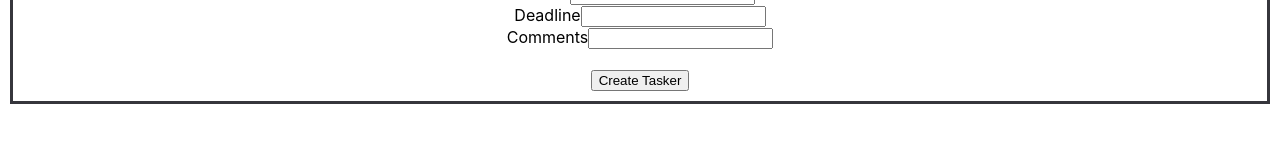
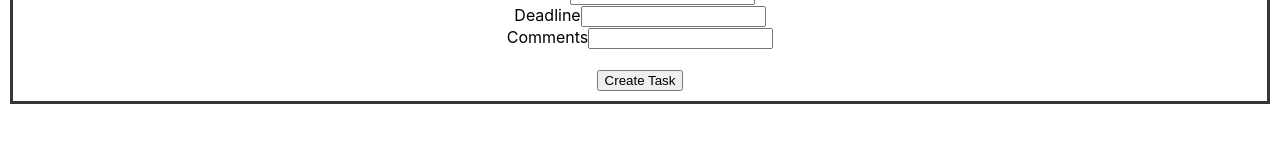
Before and after one commit to Y8M13/ym-proj2-react, a React (Create React App) app: page /taskform in a window 1280 px wide. Shown: the part 224-366 px from the top of the page. Built offline with nearby package versions, Linux system fonts and the light colour scheme.

Commit message:
Added image to Home page

```diff
--- a/src/App.js
+++ b/src/App.js
@@ -7,6 +7,7 @@ import TaskLog from './components/TaskLog.js';
 import TaskDetails from './components/TaskDetails.js';
 import TaskForm from './components/TaskForm.js';
 import { BrowserRouter as Router, Switch, Route } from 'react-router-dom';
+
 
 
 function App() {
--- a/src/components/Home.js
+++ b/src/components/Home.js
@@ -1,9 +1,15 @@
-import React from 'react'
+import React from 'react';
+
+
 
 const Home = () => {
   return (
     <div>
       <h1>Welcome To My Task Manager</h1>
+      <img src="/Tasker.png" width={300} height={300} />
+
+
+
     </div>
   )
 }
--- a/src/components/TaskCard.js
+++ b/src/components/TaskCard.js
@@ -1,7 +1,7 @@
 // // import React from 'react';
 // import { Link } from 'react-router-dom';
 
-const TaskCard = (props) => {
+const TaskCard = () => {
   return (
     <div>
         <h3>Task Name</h3>
@@ -9,4 +9,4 @@ const TaskCard = (props) => {
   )
 }
 
-export default TaskCard;
+// export default TaskCard;
--- a/src/components/TaskForm.js
+++ b/src/components/TaskForm.js
@@ -27,7 +27,7 @@ const TaskForm = () => {
           <input type="text" />
         </div>
         <br/>
-          <input onClick= { handleSubmit } type="submit" value="Create Tasker" />
+          <input onClick= { handleSubmit } type="submit" value="Create Task" />
           {/* <button onClick={ handleSubmit }>
             Submit
           </button> */}
--- a/src/components/TaskLog.js
+++ b/src/components/TaskLog.js
@@ -1,6 +1,6 @@
 // import React from 'react';
 import React, { useEffect, useState } from 'react';
-import TaskCard from "./components/TaskCard.js";
+// import TaskCard from "./components/TaskCard.js";
 
 // const TaskLog = () => {
 //   const [taskers, setTaskers ] = useState([])
@@ -38,7 +38,7 @@ const TaskLog = () => {
   },[]);
 
   const [taskers, setTaskers] = useState([]);
-  const [todos, setTodos] = useState([]);  // setting state inorder for a change
+  // const [todos, setTodos] = useState([]);  // setting state inorder for a change
 
 
   const fetchTaskers = async () => {
@@ -57,11 +57,11 @@ const TaskLog = () => {
     <div>
       <h1>Task Log</h1>
 
-      {taskers.map(tasker =>(
-        <h2 key={ tasker.id }>{ tasker.date }</h2>
+        {taskers.map(tasker =>(
+        <h2 key={ tasker.id }>{ tasker.value } </h2>
         ))}
           {/* { todos } */}
-    <TaskCard />
+
     </div>
   )
 }
```
Also changed, not shown: public/Tasker.png (added), src/App.css (line endings or trailing spaces).
